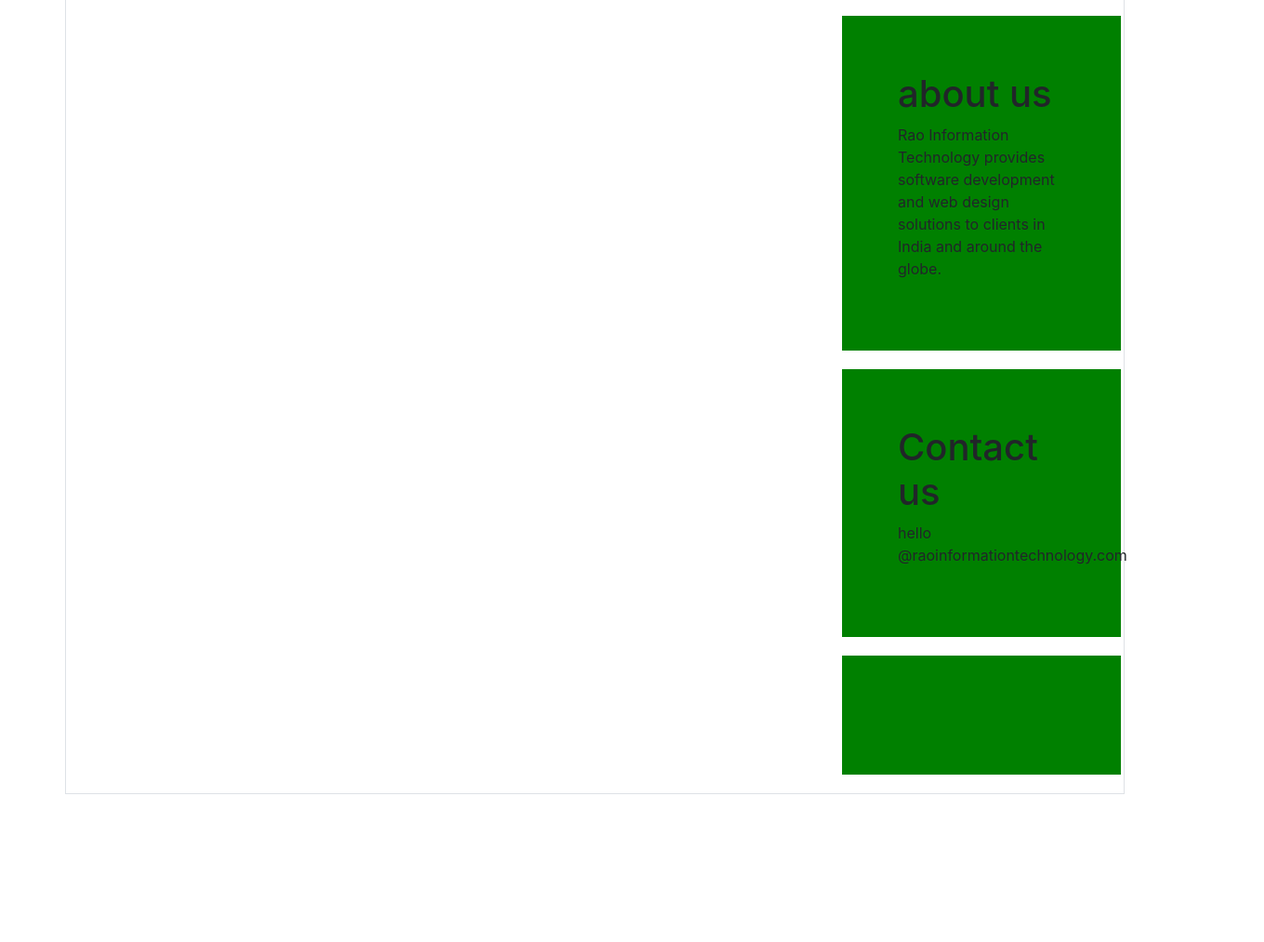
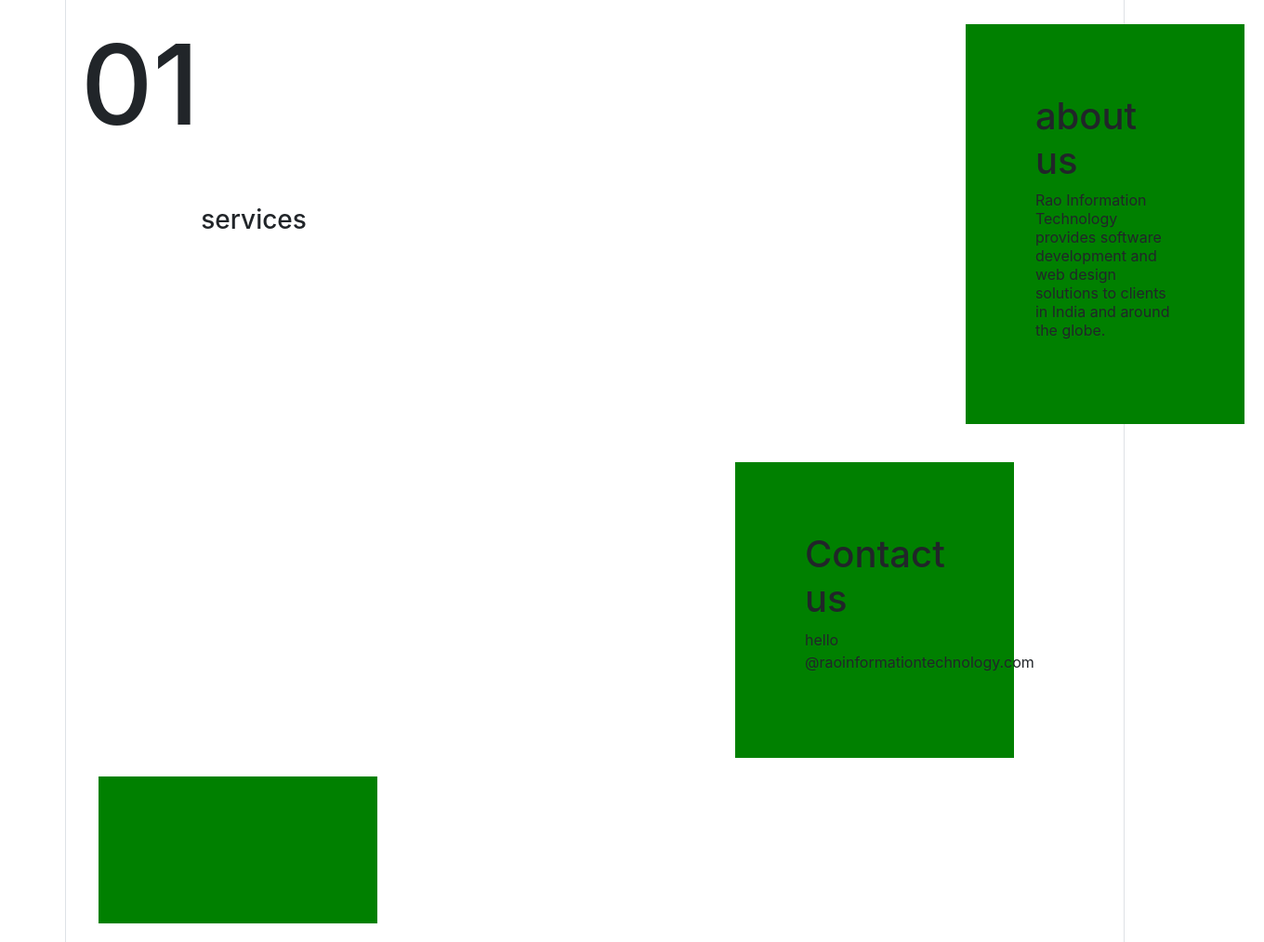
Before and after one commit to DarshanpariGoswami/layout-2, a plain HTML site: page layout2.html in a window 1280 px wide. Shown: the part 1346-2359 px from the top of the page at 93% size, 1360 px wide, since content can reach past the window. Before the commit the page ends 2200 px from the top, so only its background shows below. Drawn offline with nearby package versions, Linux system fonts and the light colour scheme.

Commit message:
Add files via upload

```diff
--- a/layout2.css
+++ b/layout2.css
@@ -10,7 +10,7 @@
         padding: 20px;
         width: 200px;
         height: 150px;
-        margin-left: 935px;
+        margin-left: 920px;
 }
 #stafimage
 {
@@ -21,18 +21,25 @@
 {
     background-color: green;
         width: 300px;
-        border: 15px solid:green;
+        border: 15px solid green;
         padding: 60px;
         margin: 20px;
-        margin-left:820px
-
-}
+        margin-left: 705px;}
 .example
 {
     background-color: green;
         width: 300px;
-        border: 15px solid:green;
+        border: 15px solid green;
         padding: 60px;
         margin: 20px;
-        margin-left: 820px
+
 }
+#font1
+{
+    font-size: 120px;
+
+}
+.para01
+{
+    margin-bottom: 300px;
+}
--- a/layout2.html
+++ b/layout2.html
@@ -11,7 +11,6 @@
   </head>
   <body>
     <div class="container border">
-      <div class="row">
       <div class="col-*-*">
         <div class="w3-container">
           <button class="w3-button w3-xlarge w3-teal" id="sbutton"></button>
@@ -20,7 +19,6 @@
       <div class="col-*-*">
         <div class="wearebestchoice"><h>we are youre best choice</h></div>
       </div>
-      </div>
 
       <!--staf image-->
 
@@ -28,9 +26,19 @@
         <img src="C:\internship\stafimage.jpg" alt="nit found" id="stafimage" />
       </div>
 
-      <div class="ourservices">
       <h1>our Services</h1>
+      <table>
+        <tr>
+          <td>
+            <div class="para01">
+              <h1 id="font1">01</h1>
             </div>
+          </td>
+          <td>
+            <h3>services</h3>
+          </td>
+          <td></td>
+          <td>
             <div class="aboutus">
               <h1>about us</h1>
               <p>
@@ -38,6 +46,9 @@
                 design solutions to clients in India and around the globe.
               </p>
             </div>
+          </td>
+        </tr>
+      </table>
 
       <div class="aboutus">
         <h1>Contact us</h1>
@@ -46,8 +57,6 @@
       <div class="example">
         <h5></h5>
       </div>
-
-      <div></div>
     </div>
   </body>
 </html>
```
Lines whose indentation alone changed are shown as unchanged.
